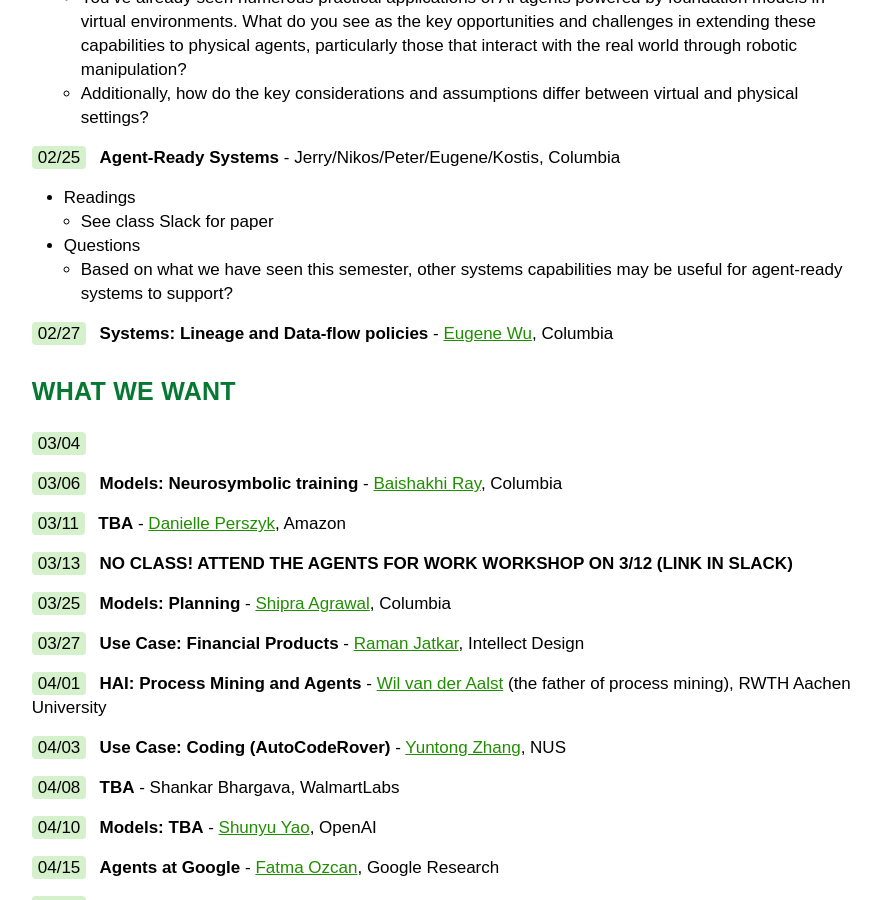
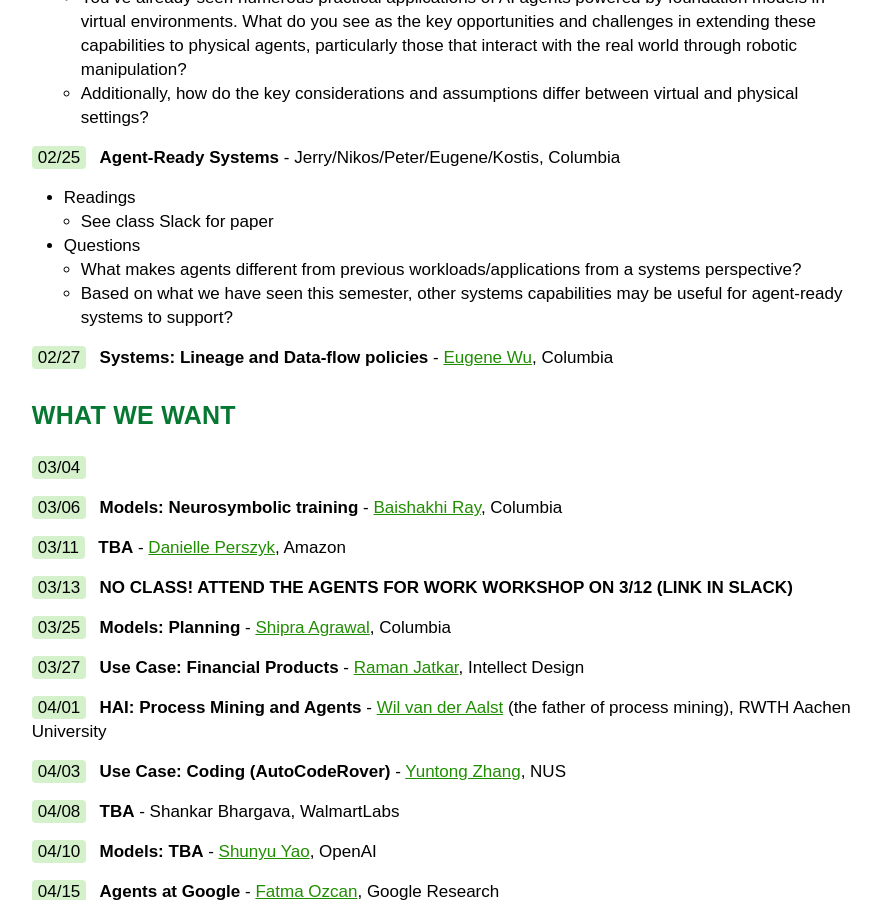
Before and after one commit to w6113/w6113.github.io, a Jekyll site: the page built from index.md, in a window 1280 px wide and 900 px high, scrolled down 4265 px. Shown: the whole window, without its empty margins (291-1172 px from the left). Built offline with Jekyll 4.4.1, drawn with Linux system fonts in a browser that asks for light colours.

Commit message:
Add question to hotos class

```diff
--- a/index.md
+++ b/index.md
@@ -152,6 +152,7 @@
 * Readings
   * See class Slack for paper
 * Questions
+  * What makes agents different from previous workloads/applications from a systems perspective?
   * Based on what we have seen this semester, other systems capabilities may be useful for agent-ready systems to support?
 
 <span class="date">02/27</span> <span class="topic">Systems: Lineage and Data-flow policies</span> - [Eugene Wu](https://www.eugenewu.net), Columbia
```
